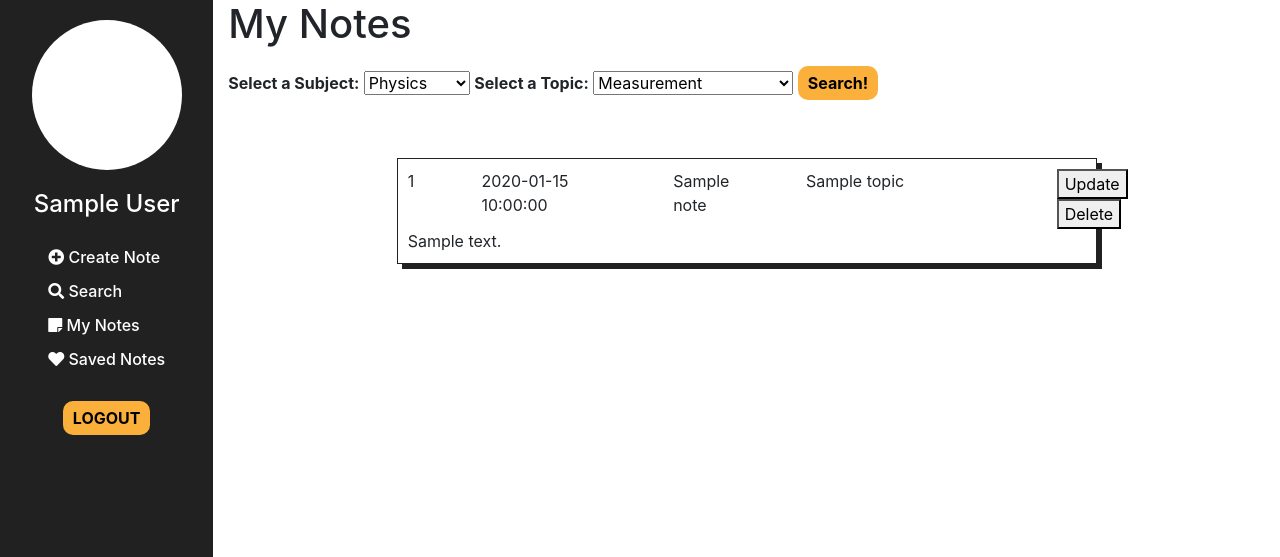
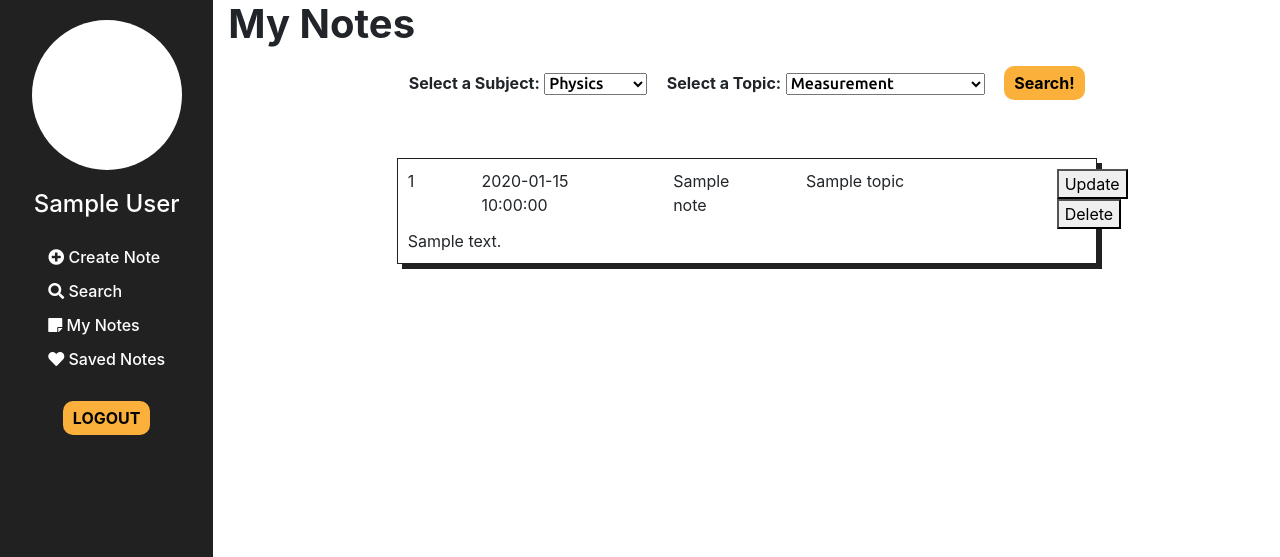
Before and after one commit to elch93/tgc-proj3-tidbits, a Flask app: page /mynotes in a window 1280 px wide. Shown: the top 557 px of the page. Run offline with Flask 2, Linux system fonts and the light colour scheme; a user stored in the database is signed in; a database or web service that is not in the repository returns one stand-in record (values such as "Sample title"); some libraries are stand-ins or nearby versions.

Commit message:
updated the font weight and family of select html

```diff
--- a/static/styles.css
+++ b/static/styles.css
@@ -241,10 +241,6 @@ a {
 
 
 /* search */
-#Rpanel h1, #Cpanel h1 {
-    font-weight: 700;
-}
-
 
 .resultcard {
     max-width: 700px;
@@ -253,17 +249,6 @@ a {
     box-shadow: 5px 5px 0px 0px #212121;
     margin: 0 auto 30px auto;
 }
-
-#resulttable, #mysavednotes, #mynotespanel {
-    height: 400px;
-    overflow-y: scroll;
-}
-
-#resulttable .fa-heart, #savednotes .fa-heart {
-    color: #212121;
-    transition: 0.4s ease-in-out;
-}
-
 
 /* create note */
 .note-editor {
@@ -281,11 +266,24 @@ a {
     margin: 0 10px;
 }
 
-#createnoteform select, #Rpanel select {
+/* mynotes */
+
+
+
+
+/* common */
+#searchbysubj select, #createnoteform select, #searchmynotes select, #searchsavednotes select  {
+    font-family: 'Ubuntu', sans-serif;
+    font-weight: 500;
+}
+
+#Rpanel h1, #Cpanel h1, #UDpanel h1 {
+    font-weight: 700;
+}
+
+#createnoteform select, #Rpanel select, #UDpanel select {
     margin: 0 15px 0 0;
 }
-
-/* common */
 
 #submitnotebtn,
 #leftpanel button,
@@ -316,3 +314,13 @@ a {
     transform: translateY(-5px);
     box-shadow: 0 5px 0px 1px #F15A24;
 }
+
+#resulttable, #mysavednotes, #mynotespanel {
+    height: 400px;
+    overflow-y: scroll;
+}
+
+#resulttable .fa-heart, #savednotes .fa-heart {
+    color: #212121;
+    transition: 0.4s ease-in-out;
+}
--- a/templates/create.template.html
+++ b/templates/create.template.html
@@ -5,7 +5,7 @@
 <div id="Cpanel">
   <h1>Create A Note</h1>
   <form method="POST" id="createnoteform">
-    <div class="containerfluid d-flex justify-content-center">
+    <div class="container-fluid d-flex justify-content-center">
       <label><b>Select a Subject: </b></label>
       <select size=1 name="postedsubject" id="selectsubjc" onchange="onSubjChange('c')">
         <option value="Physics">Physics</option>
--- a/templates/mynotes.template.html
+++ b/templates/mynotes.template.html
@@ -3,6 +3,7 @@
 {% block content %}
 <div id="UDpanel">
     <h1>My Notes</h1>
+    <div class="container-fluid d-flex justify-content-center">
         <form method="POST" id="searchmynotes">
             <label><b>Select a Subject: </b></label>
             <select size=1 name="searchmysubject" id="selectsubju" onchange="onSubjChange('u')">
@@ -15,12 +16,14 @@
             <select name="searchmytopic" size=1 id="selecttopicsu">
                 {% if chosens == 'Physics' %}
                 <option value="Measurement" {% if chosent == "Measurement" %}selected{% endif %}>Measurement</option>
-            <option value="Newtonian Mechanics" {% if chosent == "Newtonian Mechanics" %}selected{% endif %}>Newtonian
+                <option value="Newtonian Mechanics" {% if chosent == "Newtonian Mechanics" %}selected{% endif %}>
+                    Newtonian
                     Mechanics</option>
                 <option value="Thermal Physics" {% if chosent == "Thermal Physics" %}selected{% endif %}>Thermal Physics
                 </option>
                 <option value="Waves" {% if chosent == "Waves" %}selected{% endif %}>Waves</option>
-            <option value="Electricity & Magnetism" {% if chosent == "Electricity & Magnetism" %}selected{% endif %}>
+                <option value="Electricity & Magnetism"
+                    {% if chosent == "Electricity & Magnetism" %}selected{% endif %}>
                     Electricity & Magnetism</option>
                 {% endif %}
                 {% if chosens == 'Chemistry' %}
@@ -37,17 +40,21 @@
                     Chemistry</option>
                 {% endif %}
                 {% if chosens == 'Math' %}
-            <option value="Number & Algebra" {% if chosent == "Number & Algebra" %}selected{% endif %}>Number & Algebra
+                <option value="Number & Algebra" {% if chosent == "Number & Algebra" %}selected{% endif %}>Number &
+                    Algebra
                 </option>
                 <option value="Geometry & Measurement" {% if chosent == "Geometry & Measurement" %}selected{% endif %}>
                     Geometry & Measurement</option>
-            <option value="Statistics & Probablity" {% if chosent == "Statistics & Probablity" %}selected{% endif %}>
+                <option value="Statistics & Probablity"
+                    {% if chosent == "Statistics & Probablity" %}selected{% endif %}>
                     Statistics & Probablity</option>
                 {% endif %}
                 {% if chosens == 'Geography' %}
-            <option value="Our Dynamic Planet" {% if chosent == "Our Dynamic Planet" %}selected{% endif %}>Our Dynamic
+                <option value="Our Dynamic Planet" {% if chosent == "Our Dynamic Planet" %}selected{% endif %}>Our
+                    Dynamic
                     Planet</option>
-            <option value="Our Changing World" {% if chosent == "Our Changing World" %}selected{% endif %}>Our Changing
+                <option value="Our Changing World" {% if chosent == "Our Changing World" %}selected{% endif %}>Our
+                    Changing
                     World</option>
                 <option value="Geographical Skills & Investigations"
                     {% if chosent == "Geographical Skills & Investigations" %}selected{% endif %}>Geographical Skills &
@@ -56,6 +63,8 @@
             </select>
             <input type="submit" value="Search!" form="searchmynotes" id="searchmynotesbtn">
         </form>
+    </div>
+
     <div id="mynotespanel" class="mt-5">
         {% if user_notes %}
         {% for notes in user_notes %}
```
Lines whose indentation alone changed are shown as unchanged.
